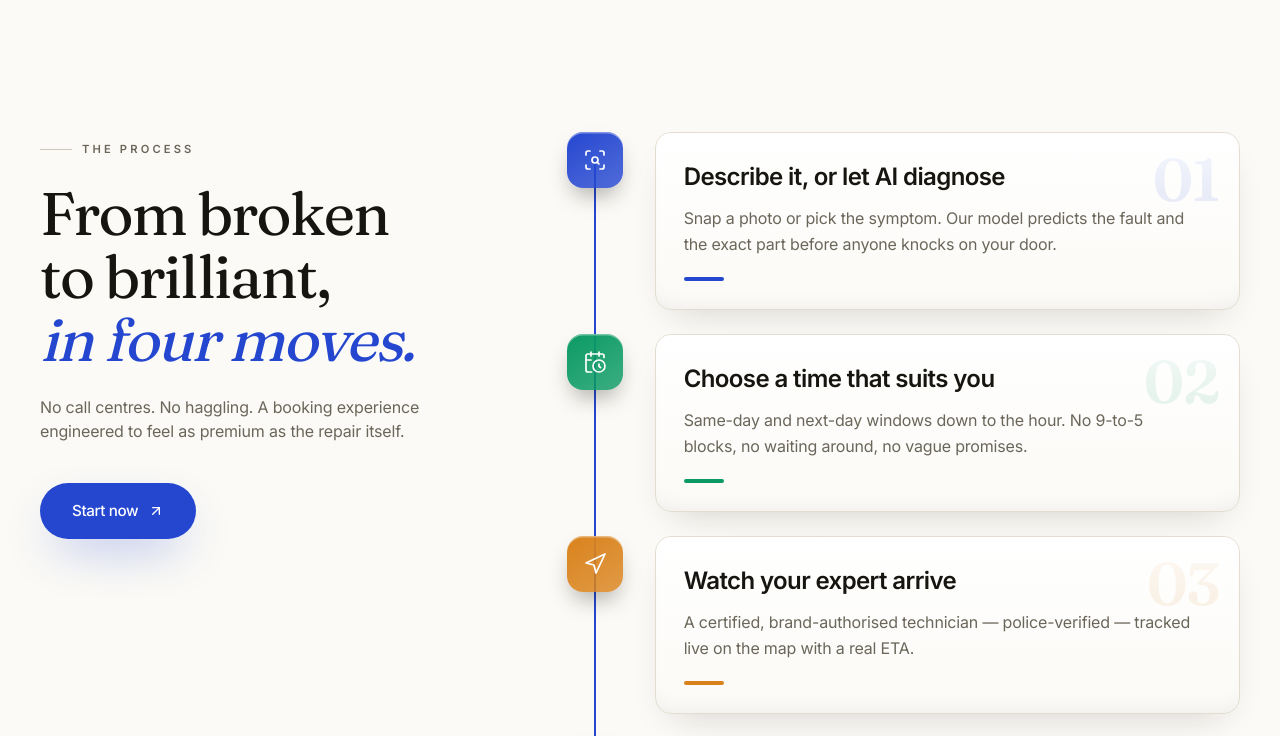
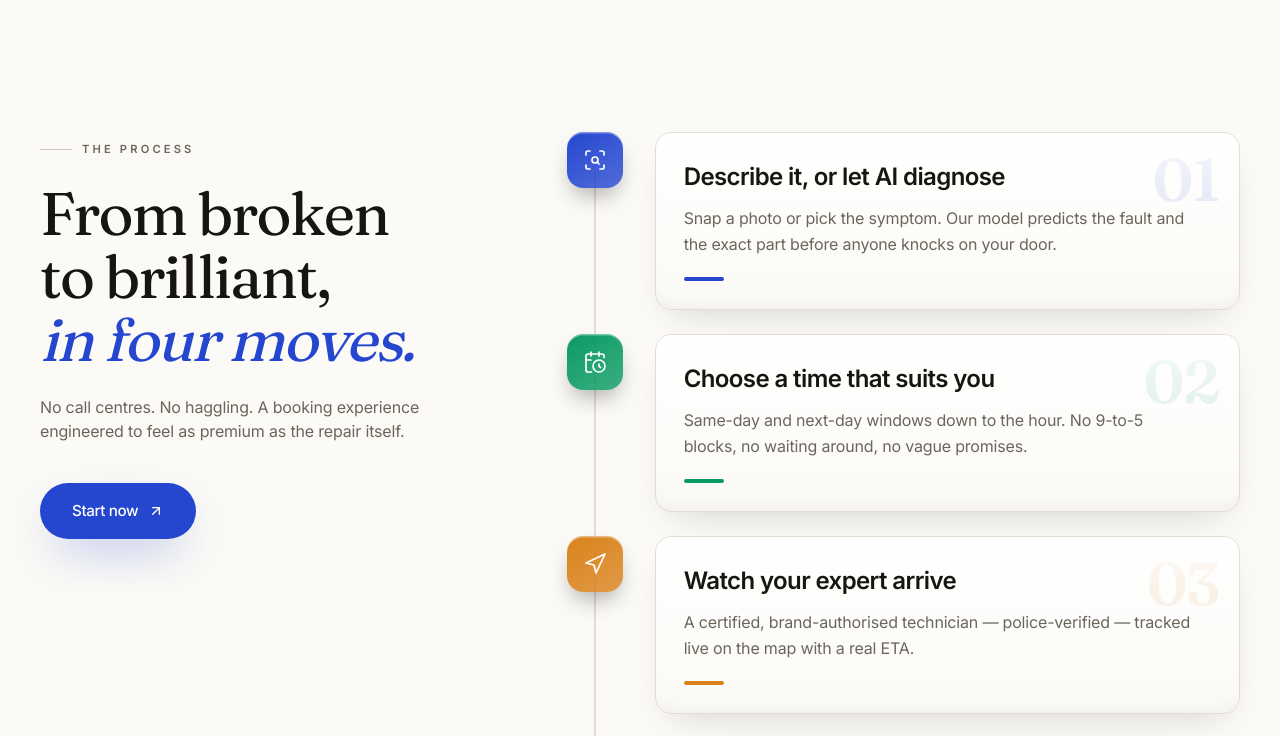
Before and after one commit to Tanveersultana125/24X7services, a Next.js app: page / in a window 1280 px wide. Shown: the part 4220-4956 px from the top of the page. Built offline with nearby package versions, Linux system fonts and the light colour scheme.

Commit message:
Process: remove animated blue progress line, keep plain track
Co-Authored-By: Claude Opus 4.8 (1M context) <noreply@anthropic.com>

```diff
--- a/src/components/site/Process.tsx
+++ b/src/components/site/Process.tsx
@@ -1,7 +1,6 @@
 "use client";
 
-import { useRef } from "react";
-import { motion, useScroll, useTransform } from "framer-motion";
+import { motion } from "framer-motion";
 import { ScanSearch, CalendarClock, Navigation, ShieldCheck } from "lucide-react";
 import { Kicker } from "./TextReveal";
 import { MagneticButton } from "./MagneticButton";
@@ -15,10 +14,6 @@ const STEPS = [
 ];
 
 export function Process() {
-  const listRef = useRef<HTMLOListElement>(null);
-  const { scrollYProgress } = useScroll({ target: listRef, offset: ["start 65%", "end 65%"] });
-  const lineScaleY = useTransform(scrollYProgress, [0, 1], [0.02, 1]);
-
   return (
     <section id="process" className="relative scroll-mt-28 bg-surface py-28 sm:py-36">
       <div className="mx-auto grid max-w-[92rem] gap-16 px-6 sm:px-10 lg:grid-cols-12">
@@ -46,14 +41,9 @@ export function Process() {
         </div>
 
         {/* Steps */}
-        <ol ref={listRef} className="relative lg:col-span-7">
-          {/* timeline track + scroll-driven progress fill */}
+        <ol className="relative lg:col-span-7">
+          {/* timeline track */}
           <span className="absolute left-[27px] top-7 hidden h-[calc(100%-5.5rem)] w-0.5 rounded-full bg-border sm:block" />
-          <motion.span
-            aria-hidden
-            style={{ scaleY: lineScaleY }}
-            className="absolute left-[27px] top-7 hidden h-[calc(100%-5.5rem)] w-0.5 origin-top rounded-full bg-royal-bright sm:block"
-          />
           {STEPS.map((s) => (
             <motion.li
               key={s.n}
```
